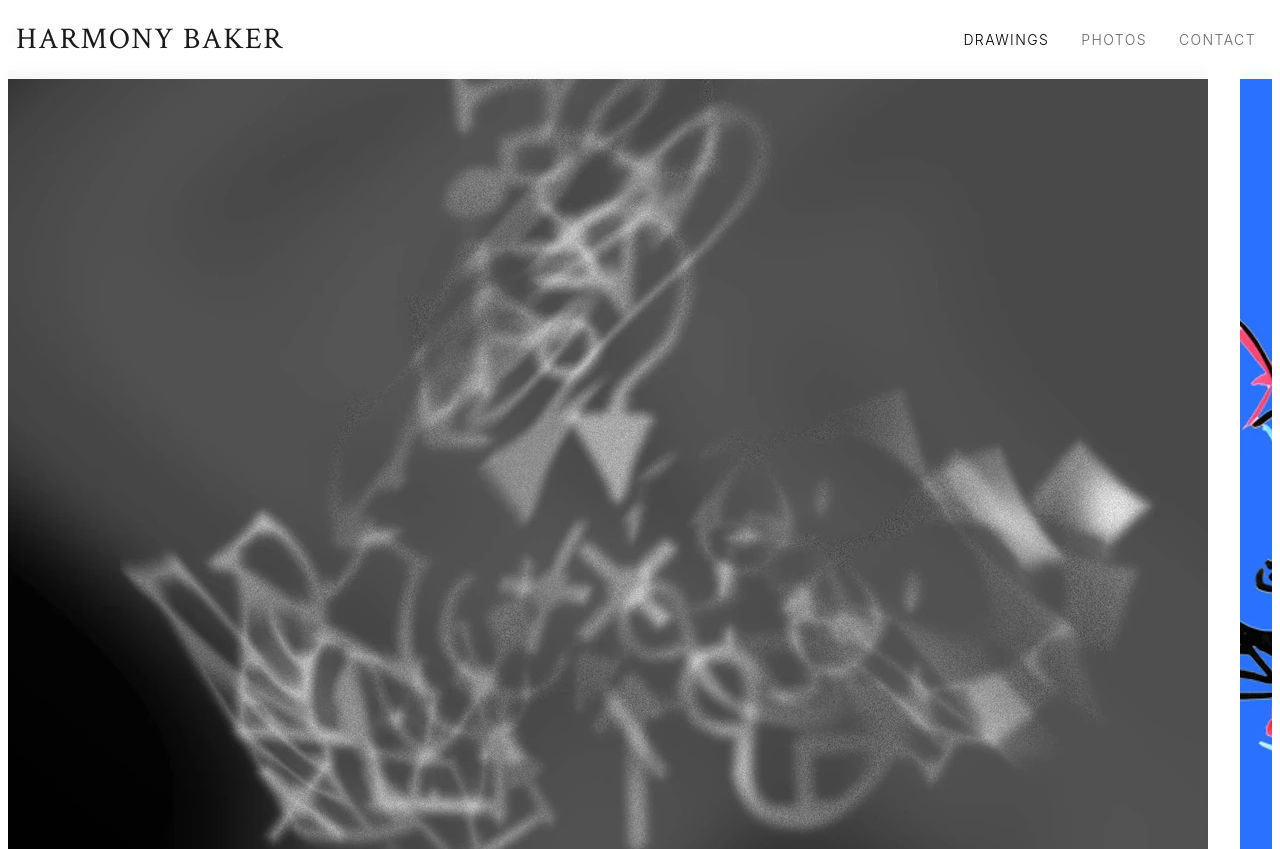
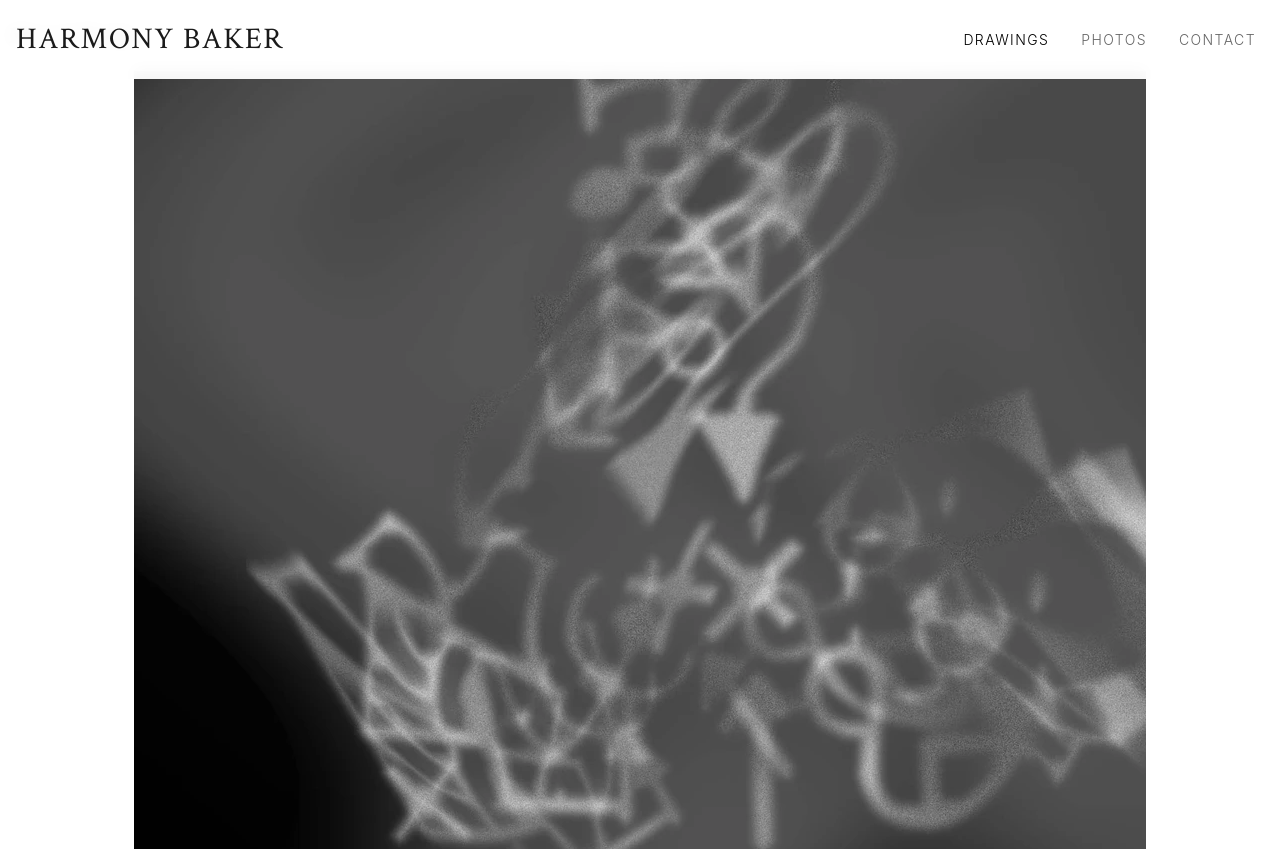
Before and after one commit to TreyDold/Harmony-Website, a Next.js app: page /gallery/drawings in a window 1280 px wide. Shown: the top 849 px of the page. Built offline with nearby package versions, Linux system fonts and the light colour scheme.

Commit message:
fix broken packages and limit width of photos

```diff
--- a/app/gallery/[category]/[subcategory]/page.tsx
+++ b/app/gallery/[category]/[subcategory]/page.tsx
@@ -67,7 +67,7 @@ export default async function SubcategoryPage({ params }: PageProps) {
         </div>
 
         {/* Images Grid - Now using optimized images */}
-        <div className="grid grid-cols-1 sm:grid-cols-2 lg:grid-cols-3 gap-6 lg:gap-8">
+        <div className="grid grid-cols-1 sm:grid-cols-2 lg:grid-cols-3 gap-6 lg:gap-8 max-w-[80%] mx-auto">
           {subcategoryImages.map((image, index) => {
             // Vary the aspect ratios for visual interest
             const aspectRatios = [
--- a/app/gallery/[category]/page.tsx
+++ b/app/gallery/[category]/page.tsx
@@ -51,7 +51,7 @@ export default async function CategoryPage({ params }: PageProps) {
               </h2>
 
               {/* Horizontal Scrolling Images - Now using optimized images */}
-              <div className="flex overflow-x-auto scrollbar-none pb-4">
+              <div className="flex overflow-x-auto scrollbar-none pb-4 max-w-[80%] mx-auto">
                 {subcategoryImages.map((image, index) => (
                   <Link
                     key={image.src}
--- a/components/ScrollerRow.tsx
+++ b/components/ScrollerRow.tsx
@@ -9,7 +9,7 @@ export default function ScrollerRow({
   items: { src: string; alt: string; href: string }[];
 }) {
   return (
-    <div className="flex gap-6 overflow-x-auto scrollbar-none pb-4">
+    <div className="flex gap-6 overflow-x-auto scrollbar-none pb-4 max-w-[80%] mx-auto">
       {items.map((item) => (
         <Link
           key={item.src}
--- a/package.json
+++ b/package.json
@@ -26,7 +26,7 @@
     "eslint": "^9",
     "eslint-config-next": "15.4.7",
     "postcss": "^8.5.6",
-    "tailwindcss": "^4.1.12",
+    "tailwindcss": "^4.1.13",
     "typescript": "^5"
   }
 }
```
Also changed, not shown: 1 other file (tests, documents, lock files or other folders).
